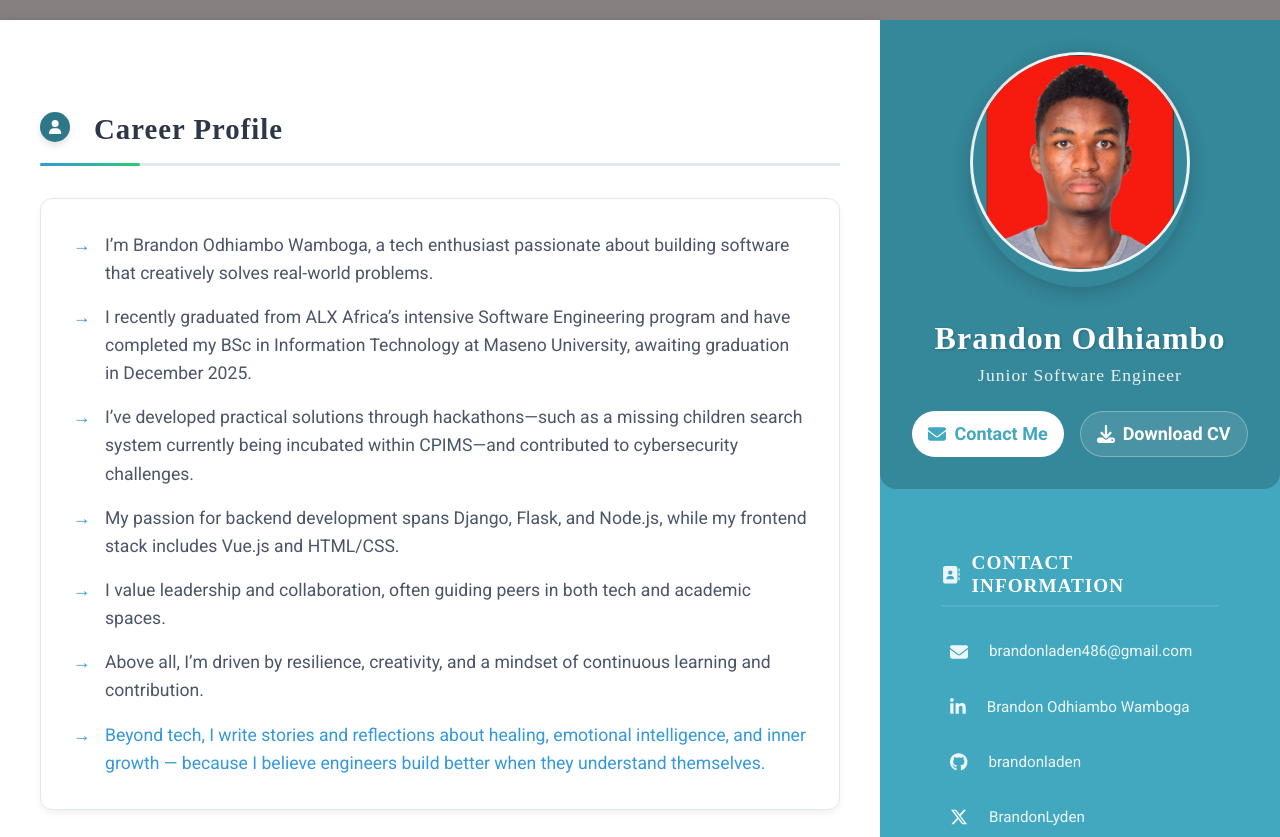
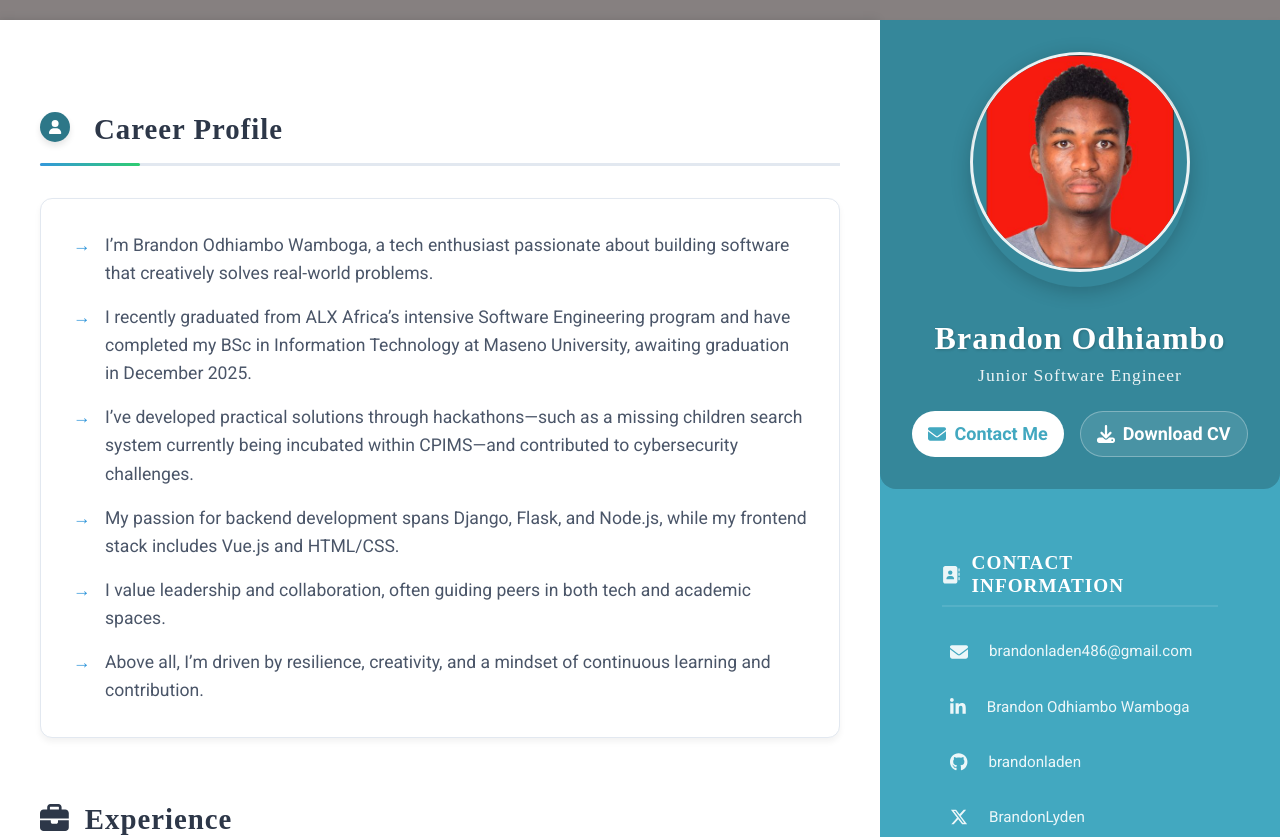
Before and after one commit to brandonladen/My_Digital_Portfolio, a Vue app: page / in a window 1280 px wide. Shown: the top 837 px of the page. Built offline with nearby package versions, Linux system fonts and the light colour scheme; no server answers.

Commit message:
Update SectionSummary.vue

```diff
--- a/src/components/SectionSummary.vue
+++ b/src/components/SectionSummary.vue
@@ -12,7 +12,6 @@
       <li>My passion for backend development spans Django, Flask, and Node.js, while my frontend stack includes Vue.js and HTML/CSS.</li>
       <li>I value leadership and collaboration, often guiding peers in both tech and academic spaces.</li>
       <li>Above all, I’m driven by resilience, creativity, and a mindset of continuous learning and contribution.</li>
-      <li><a href="https://theothersideofsilence2.substack.com/">Beyond tech, I write stories and reflections about healing, emotional intelligence, and inner growth — because I believe engineers build better when they understand themselves.</a></li>
     </ul>
     </div>
   </section>
```
